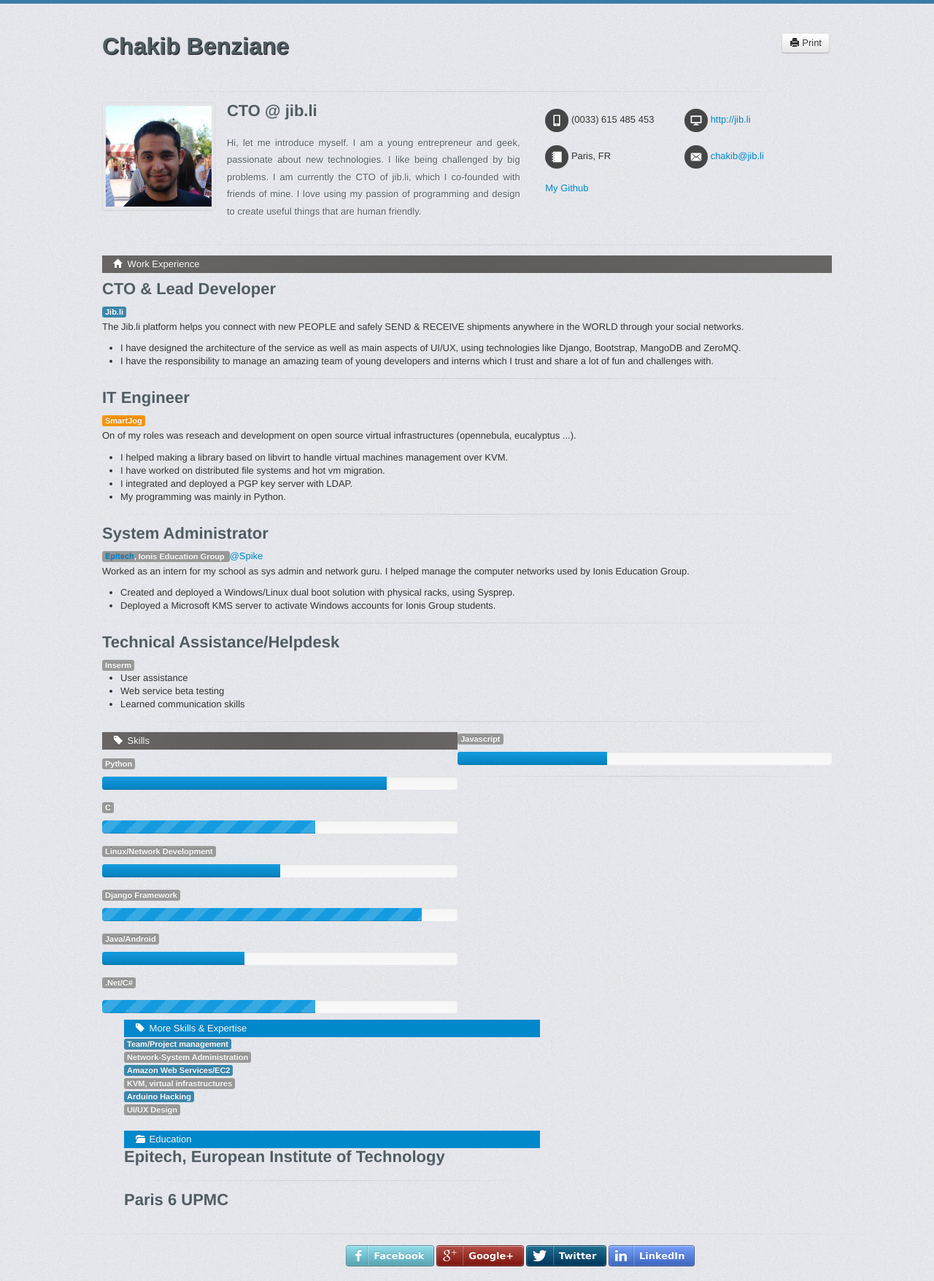
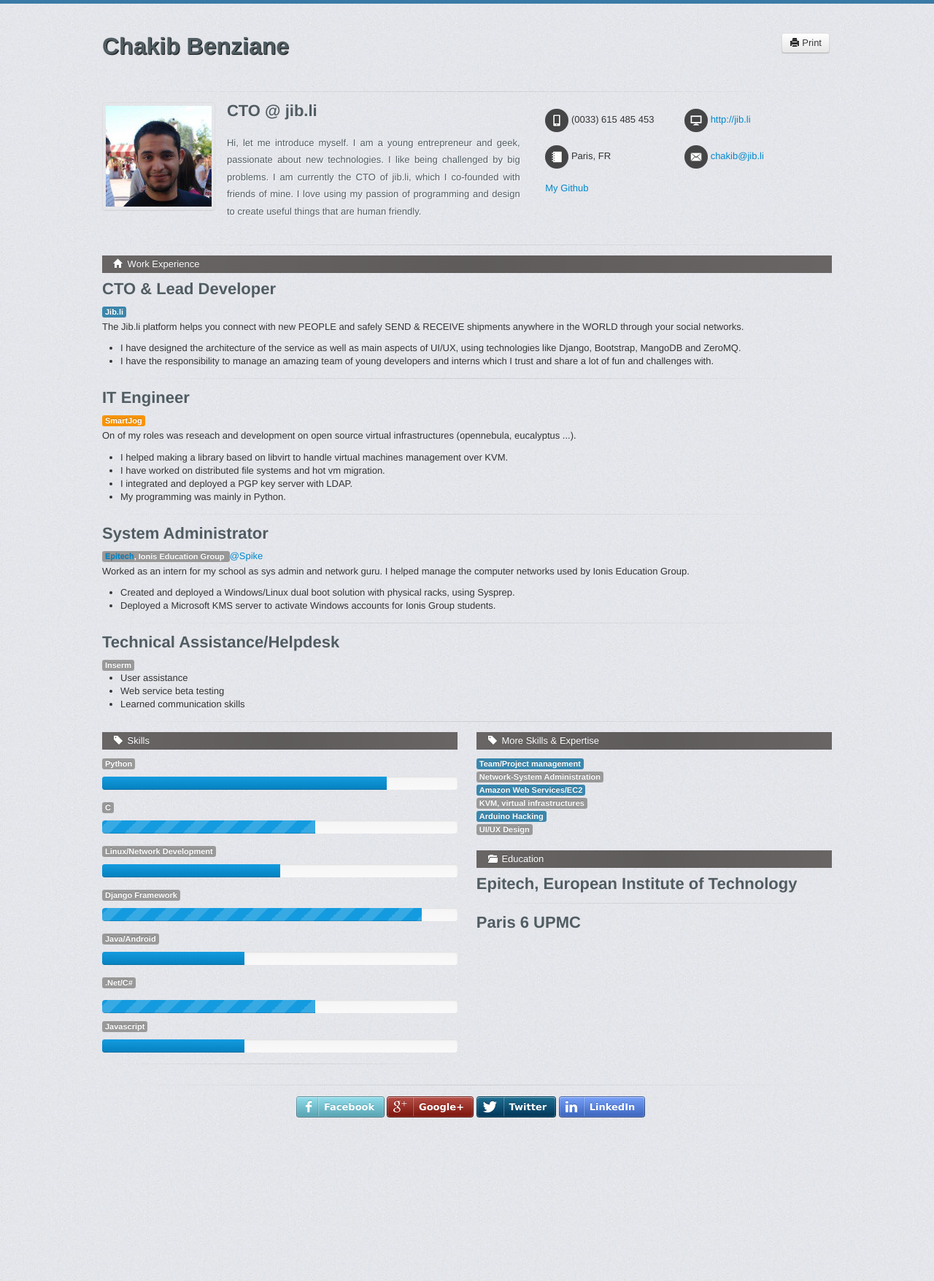
Before and after one commit to blob42/oldblog, a Jekyll site: the page resume/index.html, which Jekyll copies as it is, in a window 1280 px wide. Shown: the whole page at 73% size. Built offline with Jekyll 4.4.1, drawn with Linux system fonts in a browser that asks for light colours; Markdown is read by kramdown in place of the engine named in the settings; after the commit the page ends 1551 px from its top, so only the background shows below that.

Commit message:
update resume

```diff
--- a/resume/index.html
+++ b/resume/index.html
@@ -153,7 +153,7 @@
             <div style="width: 60%" class="bar"></div>
           </div>
 
-          </div>  <span class="label">Javascript</span>
+          <span class="label">Javascript</span>
           <div class="progress" style="margin-bottom: 15px; margin-top: 9px">
             <div class="bar" style="width: 40%;"></div>
           </div>
```
